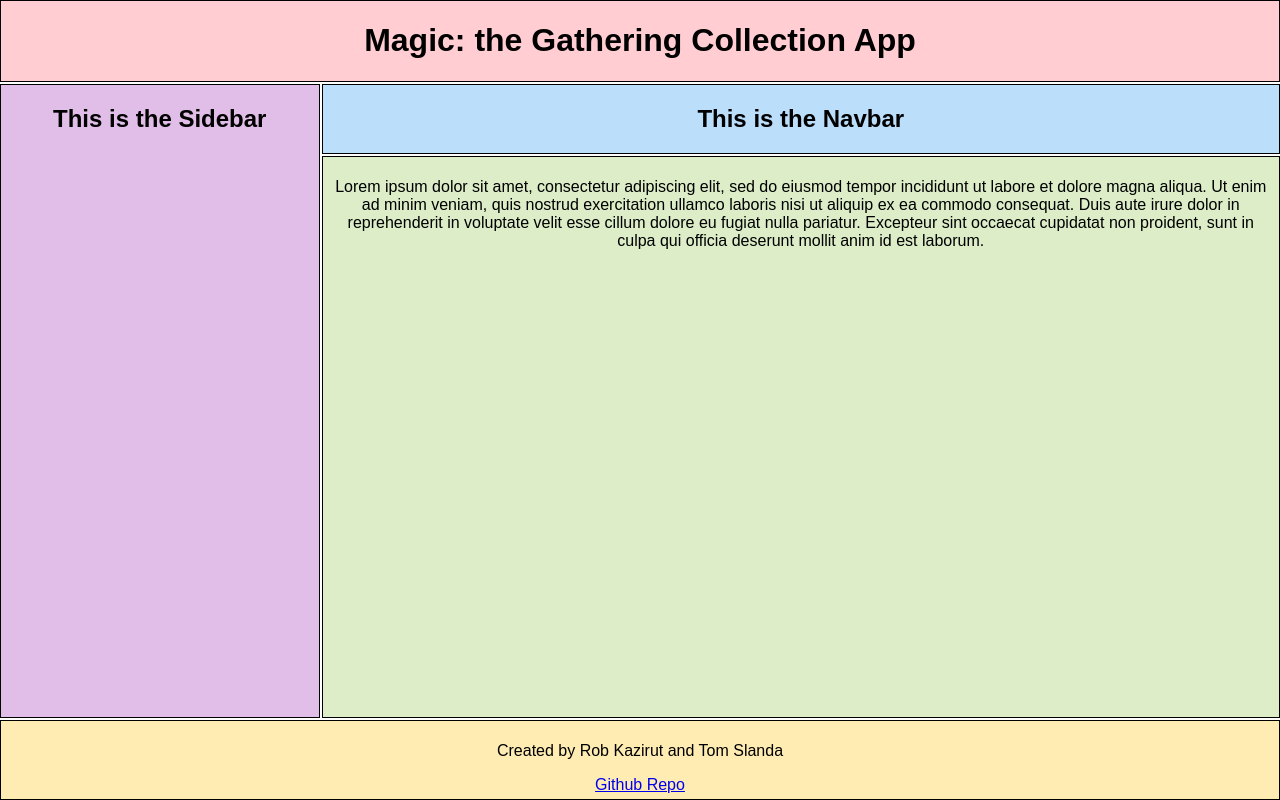
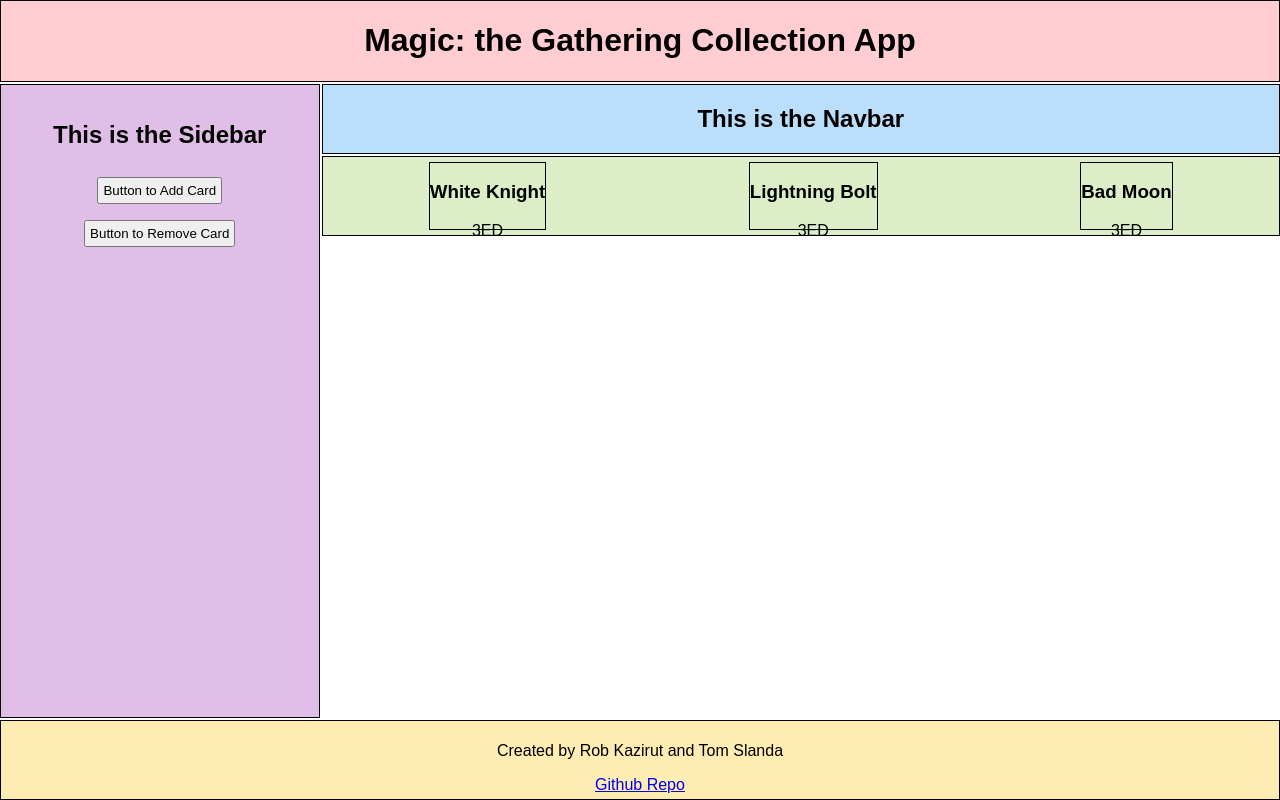
Before and after one commit to slandath/mtgCollectionFE, a React (Create React App) app: page / in a window 1280 px wide. Built offline with nearby package versions, Linux system fonts and the light colour scheme.

Commit message:
Last local update

```diff
--- a/src/index.js
+++ b/src/index.js
@@ -1,9 +1,28 @@
-import React from 'react';
+import React, { useState } from 'react';
+import { BrowserRouter } from "react-router-dom";
 import ReactDOM from 'react-dom/client';
-import App from './App';
-import reportWebVitals from './reportWebVitals';
-import "./styles.css"
-import { BrowserRouter } from "react-router-dom"
+import "./styles.css";
+import App from "./App";
+
+// import Navbar from "./pages/Navbar";
+// import Header from "./pages/Header";
+// import Footer from "./pages/Footer";
+// import Sidebar from "./pages/Sidebar";
+// import Content from "./pages/Content";
+
+// function App() {
+//   return (
+//     <div className="container">
+//       <Header />
+//       <Navbar />
+//       <Sidebar />
+//       <Content />
+//       <Footer />
+//     </div>
+//   );
+// }
+
+// export default App;
 
 const root = ReactDOM.createRoot(document.getElementById('root'));
 root.render(
@@ -13,8 +32,3 @@
     </BrowserRouter>
   </React.StrictMode>
 );
-
-// If you want to start measuring performance in your app, pass a function
-// to log results (for example: reportWebVitals(console.log))
-// or send to an analytics endpoint. Learn more: https://bit.ly/CRA-vitals
-reportWebVitals();
--- /dev/null
+++ b/src/pages/Collection.js
@@ -0,0 +1,32 @@
+import { useState } from "react";
+
+export default function Collection() {
+  let [cards, setCards] = useState([
+    {
+      name: "White Knight",
+      set: "3ED",
+      id: "ce573cee-40e0-4740-8b86-538ad8a16bce",
+    },
+    {
+      name: "Lightning Bolt",
+      set: "3ED",
+      id: "cb9b9a9d-ae4c-4e04-bf9d-cae48f01292c",
+    },
+    {
+      name: "Bad Moon",
+      set: "3ED",
+      id: "9cb767eb-2161-4068-be80-c3cf68945393",
+    },
+  ]);
+
+  return (
+    <article className="collection">
+      {cards.map((card) => (
+        <div className="card-preview" key={card.id}>
+          <h3>{card.name}</h3>
+          <p>{card.set}</p>
+        </div>
+      ))}
+    </article>
+  );
+}
--- a/src/pages/Content.js
+++ b/src/pages/Content.js
@@ -1,7 +1,11 @@
-export default function Content() {
-    return (
-      <article>
-        <p>Lorem ipsum dolor sit amet, consectetur adipiscing elit, sed do eiusmod tempor incididunt ut labore et dolore magna aliqua. Ut enim ad minim veniam, quis nostrud exercitation ullamco laboris nisi ut aliquip ex ea commodo consequat. Duis aute irure dolor in reprehenderit in voluptate velit esse cillum dolore eu fugiat nulla pariatur. Excepteur sint occaecat cupidatat non proident, sunt in culpa qui officia deserunt mollit anim id est laborum.</p>
-      </article>
-    );
-  }
+import Collection from "./Collection"
+
+const Content = () => {
+  return (
+    <div>
+      <Collection />
+    </div>
+  );
+}
+
+export default Content
--- a/src/pages/Footer.js
+++ b/src/pages/Footer.js
@@ -1,8 +1,11 @@
 export default function Footer() {
+  let repoLink = "https://github.com/slandath/mtgCollection"
   return (
     <footer>
       <p>Created by Rob Kazirut and Tom Slanda</p>
-      <a href="https://github.com/slandath/mtgCollection" target="blank">Github Repo</a>
+      <a href={repoLink}>
+        Github Repo
+      </a>
     </footer>
   );
 }
--- a/src/pages/Header.js
+++ b/src/pages/Header.js
@@ -1,7 +1,8 @@
-export default function Footer() {
-    return (
-      <header>
-        <h1>Magic: the Gathering Collection App</h1>
-      </header>
-    );
-  }
+export default function Header() {
+  let title = "Magic: the Gathering Collection App"
+  return (
+    <header>
+      <h1>{ title }</h1>
+    </header>
+  );
+}
--- a/src/pages/Sidebar.js
+++ b/src/pages/Sidebar.js
@@ -1,7 +1,12 @@
 export default function Sidebar() {
+  let addCardClick = () => {  }
+  let removeCardClick = () => {}
+
   return (
     <aside>
       <h1>This is the Sidebar</h1>
+      <button onClick={addCardClick}>Button to Add Card</button>
+      <button onClikc={removeCardClick}>Button to Remove Card</button>
     </aside>
   );
 }
--- a/src/reportWebVitals.js
+++ /dev/null
@@ -1,13 +0,0 @@
-const reportWebVitals = onPerfEntry => {
-  if (onPerfEntry && onPerfEntry instanceof Function) {
-    import('web-vitals').then(({ getCLS, getFID, getFCP, getLCP, getTTFB }) => {
-      getCLS(onPerfEntry);
-      getFID(onPerfEntry);
-      getFCP(onPerfEntry);
-      getLCP(onPerfEntry);
-      getTTFB(onPerfEntry);
-    });
-  }
-};
-
-export default reportWebVitals;
--- a/src/styles.css
+++ b/src/styles.css
@@ -16,6 +16,11 @@
   grid-template-rows: min-content min-content 1fr min-content;
   gap: 2px;
   text-align: center;
+}
+
+button {
+  margin: .5rem;
+  padding: .25rem;
 }
 
 header {
@@ -40,13 +45,23 @@
   grid-row: 2 / 4;
   background: #e1bee7;
   border: 1px solid #000;
+  padding: 1rem;
 }
 article {
   grid-column: 2 / 3;
   background: #dcedc8;
   border: 1px solid #000;
   padding: 5px;
+  height: 10vh;
+  display: flex;
+  justify-content: space-around;
 }
+
+.card-preview {
+  border: solid 1px #000;
+}
+
+
 footer {
   grid-column: 1 / -1;
   background: #ffecb3;
```
Also changed, not shown: src/App.js (+11 -3 lines).
